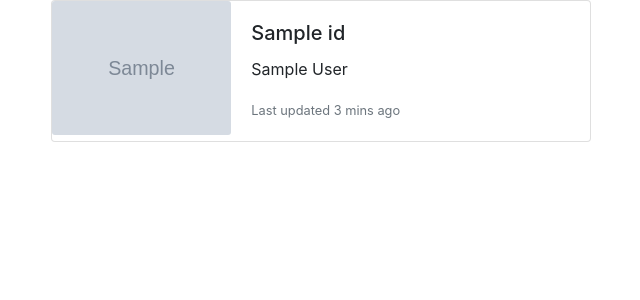
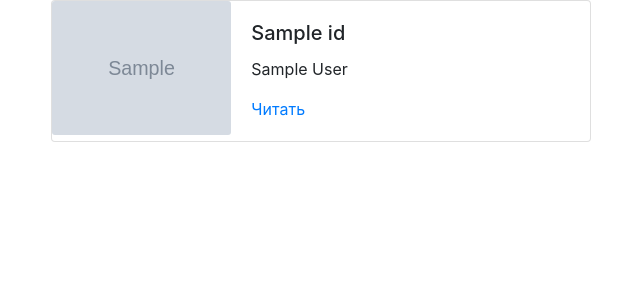
Before and after one commit to Vasadaz/local_library, a Python web app: template templates/template.html in a window 1280 px wide. Shown: the top 300 px of the page, without its empty margins (34-674 px from the left). Run offline with Jinja, Linux system fonts and the light colour scheme; the template is opened without the code that fills it: most values are stand-ins (such as "Sample title", 1, 10 or a date in 2020); grey boxes marked "Sample" are stand-in pictures; some libraries are stand-ins or nearby versions.

Commit message:
Add links to books txt files.

```diff
--- a/templates/template.html
+++ b/templates/template.html
@@ -24,7 +24,7 @@
                   <div class="card-body">
                     <h5 class="card-title">{{books_cols[0].name}}</h5>
                     <p class="card-text">{{books_cols[0].author}}</p>
-                    <p class="card-text"><small class="text-muted">Last updated 3 mins ago</small></p>
+                    <p class="card-text"><a href="{{books_cols[0].book_path }}" target="_blank" >Читать</a></p>
                   </div>
                 </div>
               </div>
@@ -41,7 +41,7 @@
                     <div class="card-body">
                       <h5 class="card-title">{{books_cols[1].name}}</h5>
                       <p class="card-text">{{books_cols[1].author}}</p>
-                      <p class="card-text"><small class="text-muted">Last updated 3 mins ago</small></p>
+                      <p class="card-text"><a href="{{books_cols[1].book_path }}" target="_blank" >Читать</a></p>
                     </div>
                   </div>
                 </div>
```
